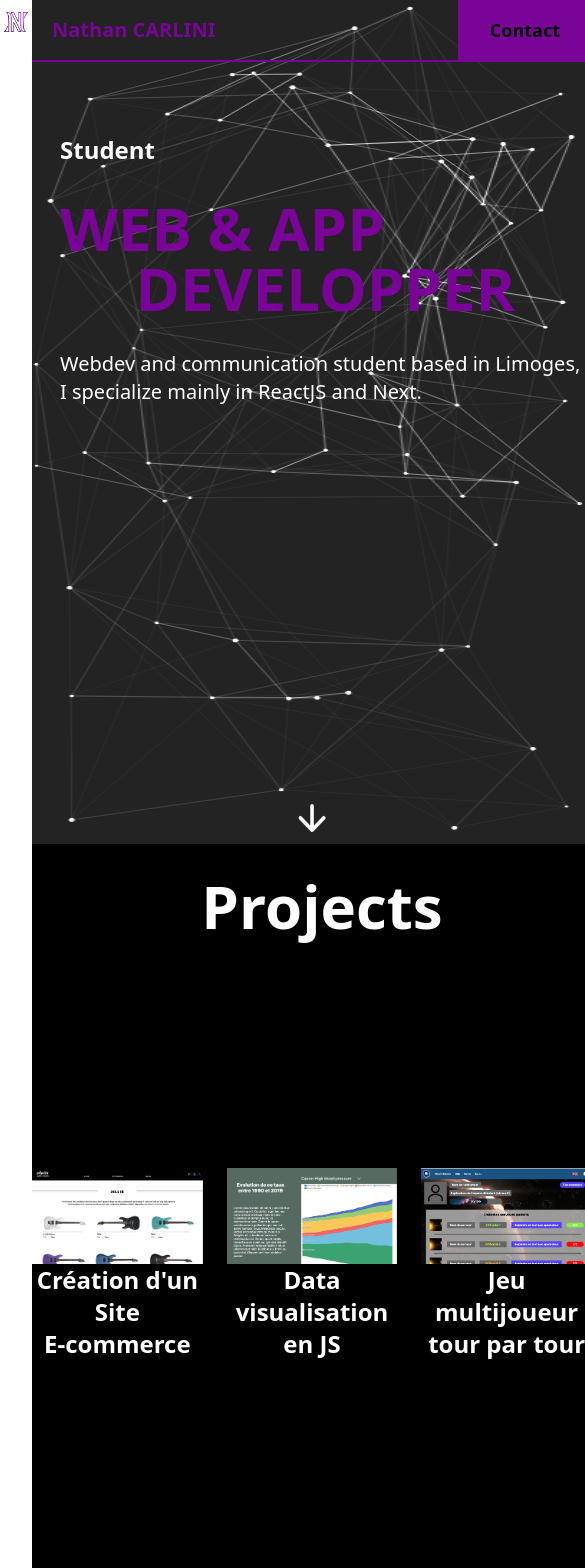
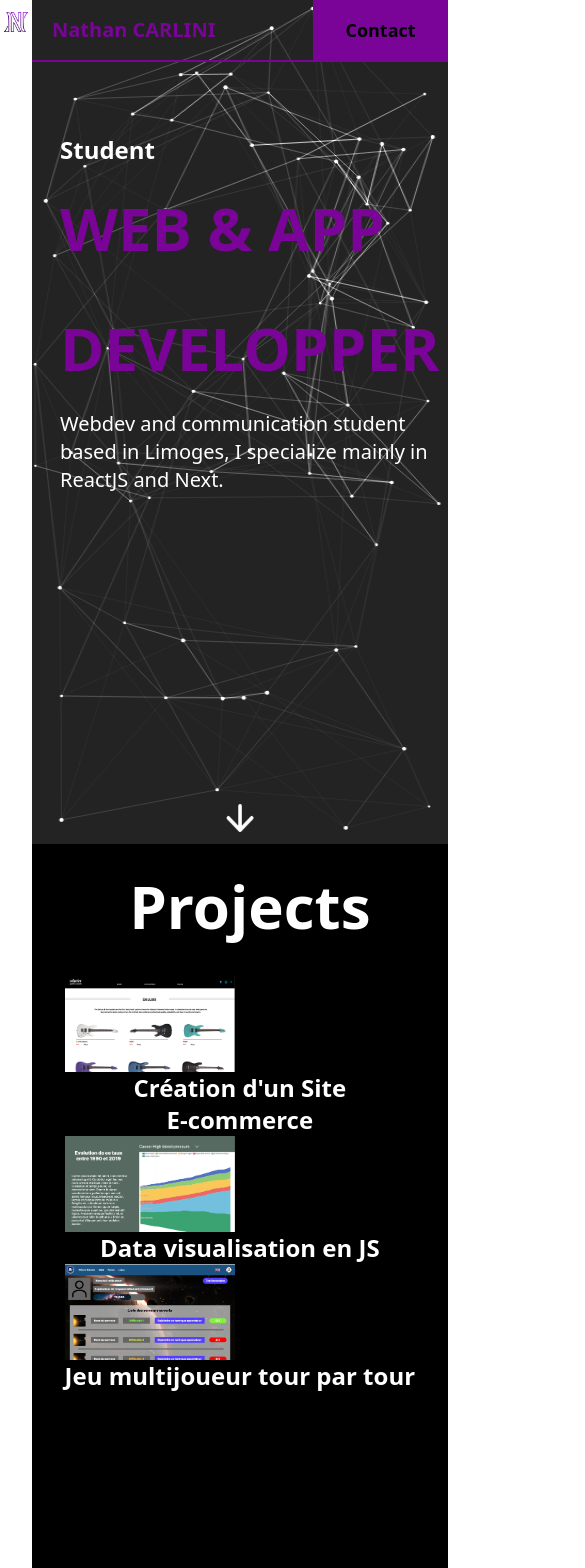
Before and after one commit to NathanCarlini/NathanCarlini.github.io, a React (Create React App) app: page / in a window 390 px wide. Shown: the top 1568 px of the page, 585 px wide, since content can reach past the window. Built offline with nearby package versions, Linux system fonts and the light colour scheme.

Commit message:
added some media queries

```diff
--- a/src/App.js
+++ b/src/App.js
@@ -173,17 +173,16 @@ function App() {
             <img src={arrow} className="w-7 aspect-square mb-3 z-20" />
           </div>
           <div className="bg-black h-screen flex flex-col w-full items-center">
-            <p className="ml-5 font-sans text-6xl font-black text-white pt-8 md:text-6xl lg:text-6xl xl:text-7xl text-left">
+            <p className="ml-5 font-sans text-6xl font-black text-white pt-8 md:text-6xl lg:text-6xl xl:text-7xl text-left mb-10">
               {" "}
               Projects
             </p>
-            <div className="gap-6 flex flex-row space-evenly grow items-center pb-24">
+            <div className="xl:flex xl:flex-row gap-6 sm:grid sm:grid-cols-2 space-evenly grow xl:items-center pb-24">
               <a href="https://github.com/NathanCarlini/SAE301">
                 <div className=" text-white text-center text-2xl font-black hover:">
                   <div className="box overflow-hidden aspect-video h-24 lg:h-56 xl:h-64 bg-cover bg-SAEcc hover:bg-SAEccc">
                     <div className="backdrop-blur-sm h-full w-full top-full hid-box relative transition ease-in-out delay-300 text-white leading-loose">
-                      Langages : <br /> - HTML <br /> - JS <br /> - PHP &
-                      Symphony
+                      Langages : <br /> - HTML <br /> - JS <br /> - PHP & Symphony
                     </div>
                   </div>
                   Création d'un Site <br /> E-commerce
@@ -203,9 +202,7 @@ function App() {
                 <div className=" text-white text-center text-2xl font-black hover:">
                   <div className="box overflow-hidden aspect-video h-24 lg:h-56 xl:h-64 bg-cover bg-SAEoh hover:bg-SAEohc">
                     <div className="backdrop-blur-sm h-full w-full top-full hid-box relative transition ease-out delay-300 text-white leading-loose">
-                      Langages : <br /> - HTML <br />
-                      <p> - JS (Express, Node) </p>
-                      <br /> - NextJS
+                      Langages : <br /> - HTML <br /> - JS, Express, Node <br /> - NextJS
                     </div>
                   </div>
                   Jeu multijoueur tour par tour
@@ -222,9 +219,9 @@ function App() {
               Contact
             </p>
             <div className="flex flex-row">
-              <img src={moi} className="" />
+              <img src={moi} className="sm:hidden xl:inline" />
               <div className="flex flex-col items-center">
-                <p className="mt-16 ml-5 text-2xl text-white leading-loose">
+                <p className="xl:mx-0 mt-16 ml-5 text-2xl text-white leading-loose sm:mx-5">
                   Je suis un étudiant en troisième année d'un Bachelor
                   Universitaire de Technologie en Métiers du Multimédia et de
                   l'Internet (BUT MMI). En cursus développement, je me concentre
```
